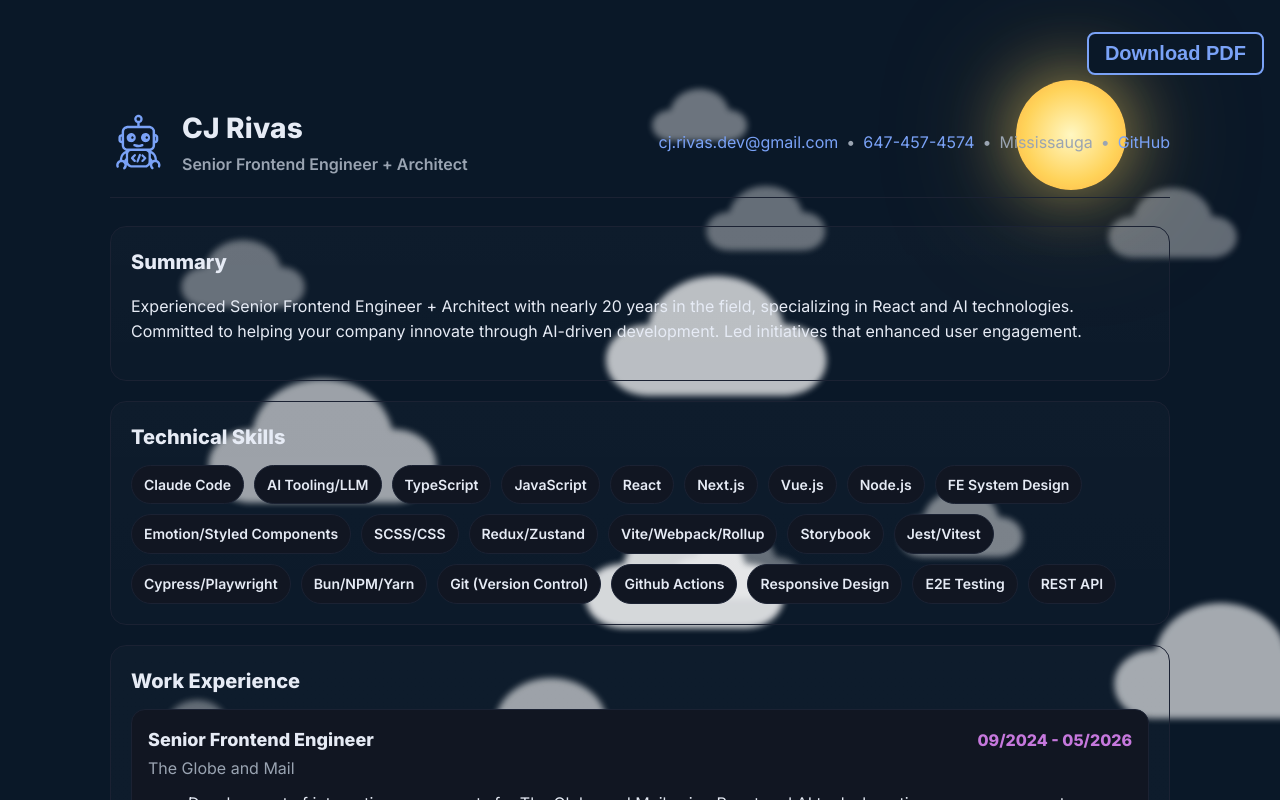
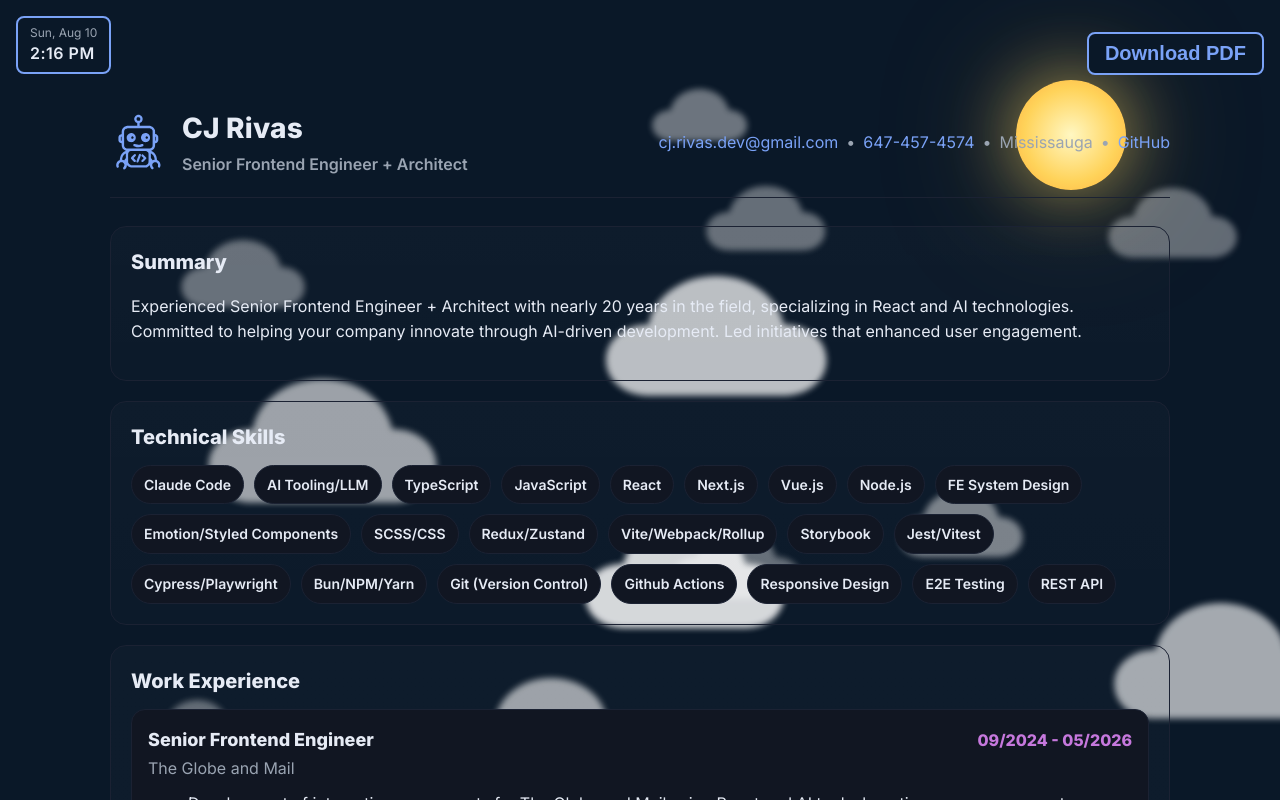
Before and after one commit to codebend3r/codebender-portfolio, a React (Vite) app: page / in a window 1280 px wide. Shown: the top 800 px of the page. Built offline with nearby package versions, Linux system fonts and the light colour scheme; no server answers.

Commit message:
CJR: mount `WeatherClock` in `App.tsx`
- render the indicator between `<Weather />` and the Download PDF wrapper
- panel positions itself fixed top-left via its own module

```diff
--- a/src/App.tsx
+++ b/src/App.tsx
@@ -11,6 +11,7 @@
 import { Summary } from "@components/Summary"
 import { TechnicalSkills } from "@components/TechnicalSkills"
 import { Weather } from "@components/Weather"
+import { WeatherClock } from "@components/WeatherClock"
 import { WorkExperience } from "@components/WorkExperience"
 
 import { waitForAssets } from "@utils/print-utils"
@@ -66,6 +67,7 @@
     <>
       <Sky />
       <Weather />
+      <WeatherClock />
       <div className={styles.hoverButton}>
         <button
           className={styles.downloadButton}
```
